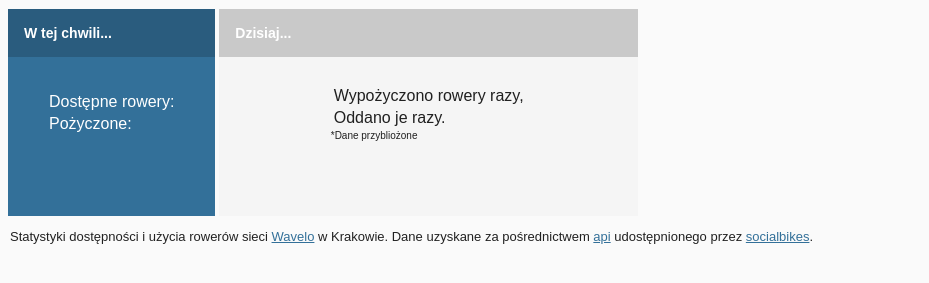
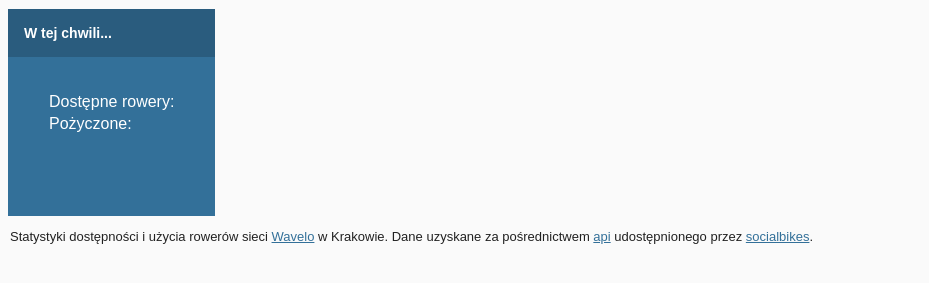
Before and after one commit to martanoga/Wavelo-Stats, a website: page docs/index.html in a window 1280 px wide. Shown: the part 131-414 px from the top of the page, without its empty margins (0-929 px from the left). Drawn offline with Linux system fonts and the light colour scheme; no server answers.

Commit message:
comment out daily stats box

```diff
--- a/docs/index.html
+++ b/docs/index.html
@@ -57,24 +57,24 @@
 
                     </md-grid-tile>
 
-                    <md-grid-tile class="gray" md-colspan="2">
-                        <md-grid-tile-header>
-                            <h3>Dzisiaj...</h3>
-                        </md-grid-tile-header>
-                        <div>
-                        <table>
-                            <tr>
-                                <td>Wypożyczono rowery <span md-colors="{color:'primary'}">{{totalRentals}}</span> razy,</td>
-                            </tr>
-                            <tr>
-                                <td>Oddano je <span md-colors="{color:'primary'}">{{totalReturns}}</span> razy.</td>
-                            </tr>
-                        </table>
+                    <!-- <md-grid-tile class="gray" md-colspan="2"> -->
+                    <!--     <md-grid-tile-header> -->
+                    <!--         <h3>Dzisiaj...</h3> -->
+                    <!--     </md-grid-tile-header> -->
+                    <!--     <div> -->
+                    <!--     <table> -->
+                    <!--         <tr> -->
+                    <!--             <td>Wypożyczono rowery <span md-colors="{color:'primary'}">{{totalRentals}}</span> razy,</td> -->
+                    <!--         </tr> -->
+                    <!--         <tr> -->
+                    <!--             <td>Oddano je <span md-colors="{color:'primary'}">{{totalReturns}}</span> razy.</td> -->
+                    <!--         </tr> -->
+                    <!--     </table> -->
 
-                        <div class='disclaimer'>*Dane przybliożone</div>
-                        </div>
+                    <!--     <div class='disclaimer'>*Dane przybliożone</div> -->
+                    <!--     </div> -->
 
-                    </md-grid-tile>
+                    <!-- </md-grid-tile> -->
 
                     <!--<md-grid-tile class="yellow">
                         <md-grid-tile-footer>
```
